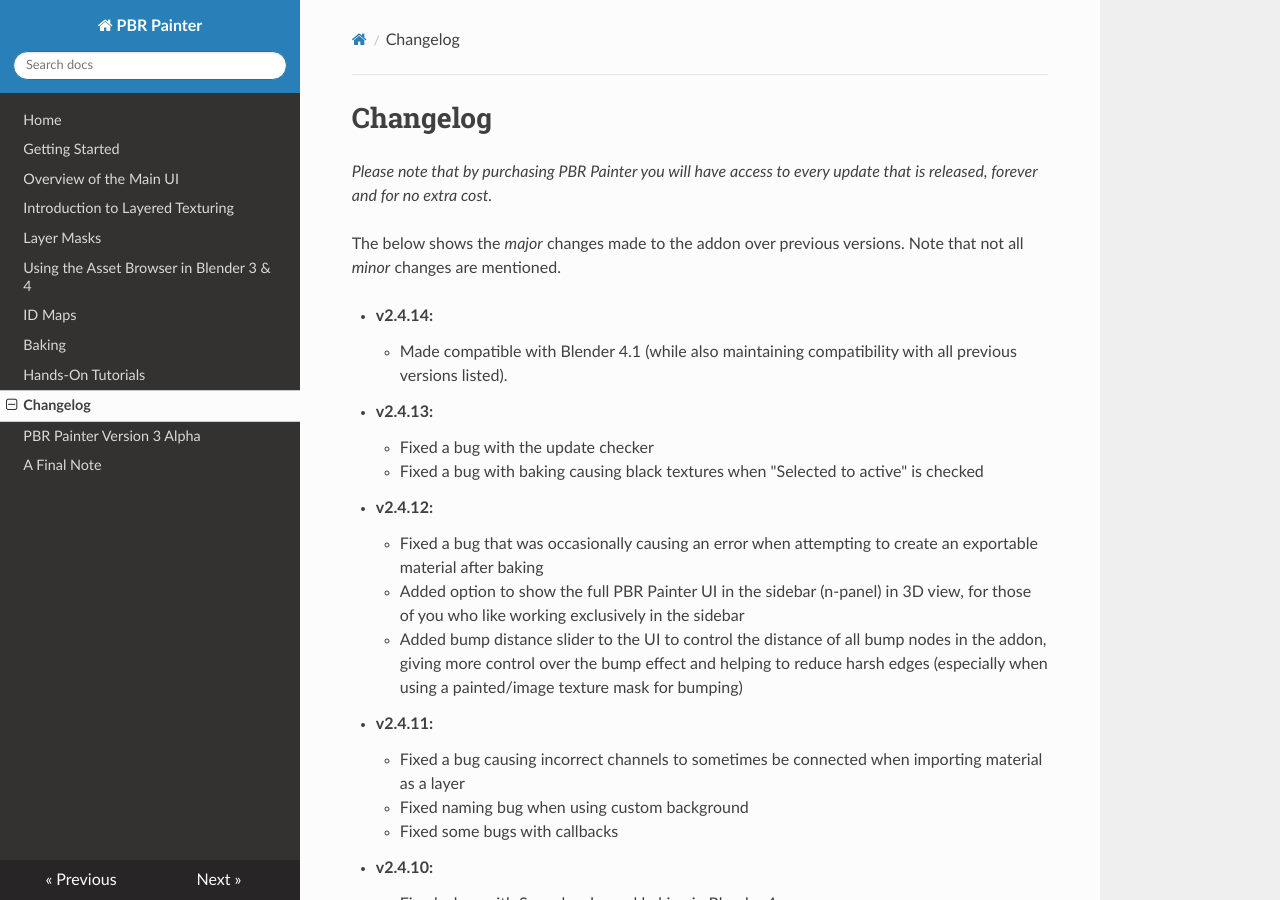
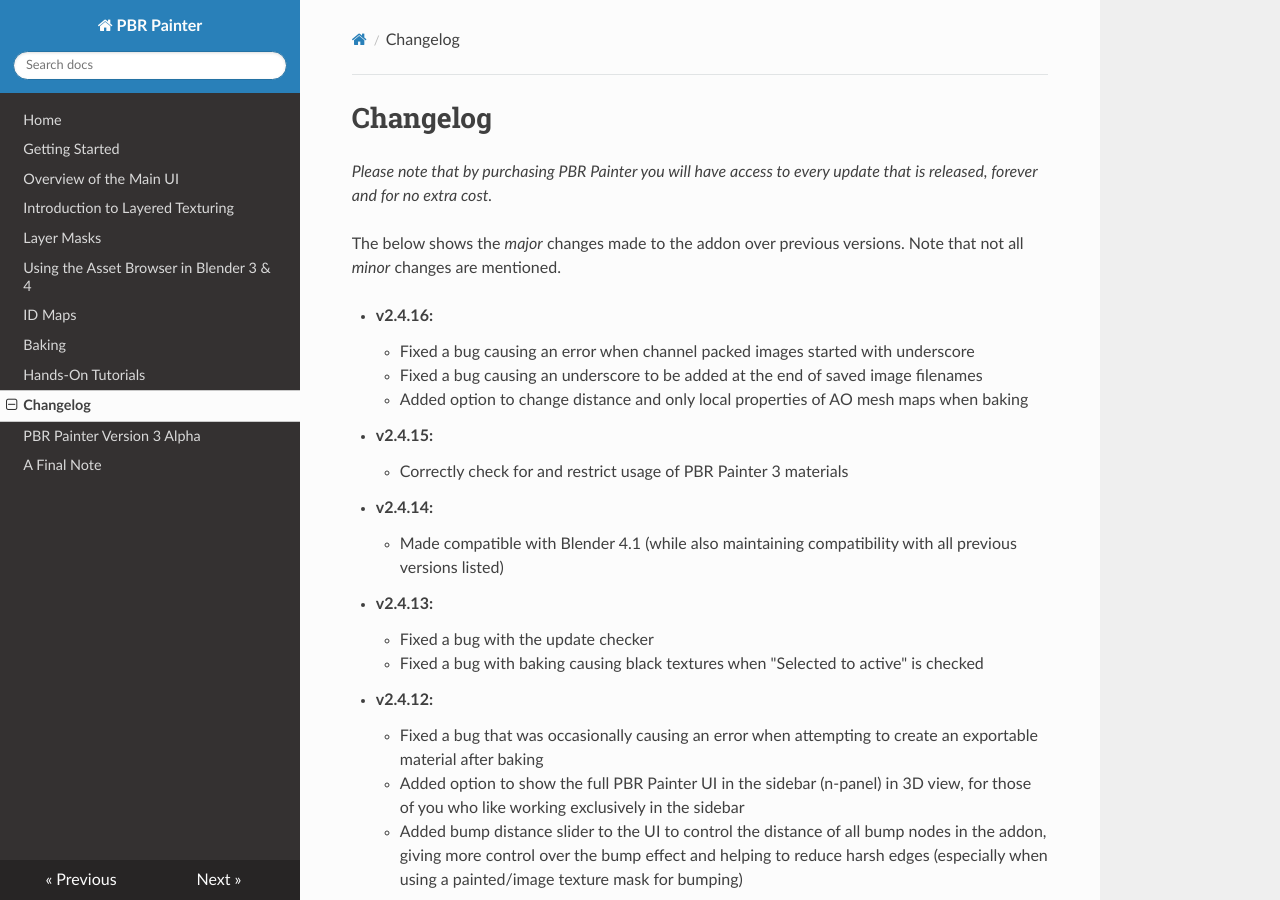
Before and after one commit to pbrpainter/pbr-painter-doc, an MkDocs documentation site: the page built from docs/change_log.md, in a window 1280 px wide and 900 px high. Built offline with MkDocs 1.6.1, drawn with Linux system fonts in a browser that asks for light colours; nearby versions of some CDN libraries.

Commit message:
Update to v2.4.16

```diff
--- a/docs/change_log.md
+++ b/docs/change_log.md
@@ -4,8 +4,14 @@
 The below shows the _major_ changes made to the addon over previous versions. Note that not all _minor_ changes are mentioned.
 
 
+- __v2.4.16:__
+	- Fixed a bug causing an error when channel packed images started with underscore
+	- Fixed a bug causing an underscore to be added at the end of saved image filenames
+	- Added option to change distance and only local properties of AO mesh maps when baking
+- __v2.4.15:__
+	- Correctly check for and restrict usage of PBR Painter 3 materials
 - __v2.4.14:__
-	- Made compatible with Blender 4.1 (while also maintaining compatibility with all previous versions listed).
+	- Made compatible with Blender 4.1 (while also maintaining compatibility with all previous versions listed)
 - __v2.4.13:__
 	- Fixed a bug with the update checker
 	- Fixed a bug with baking causing black textures when "Selected to active" is checked
```
